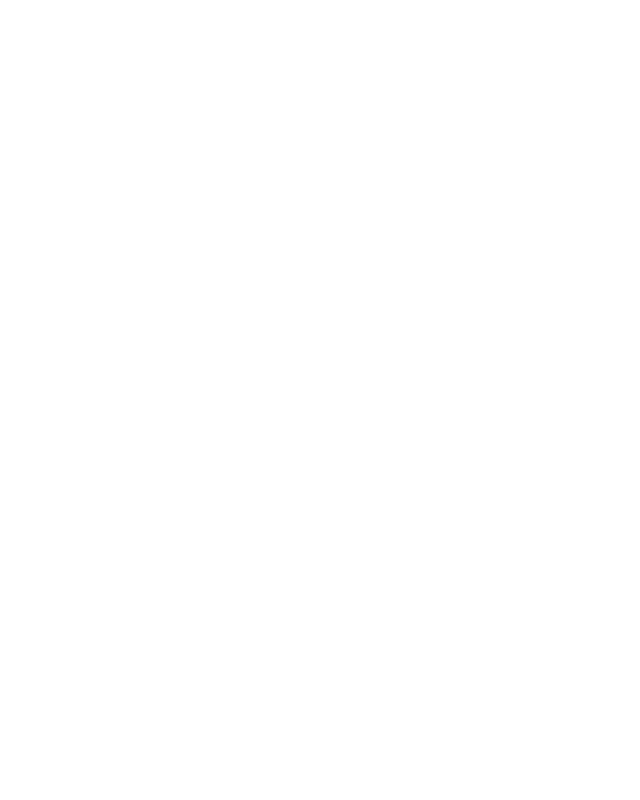
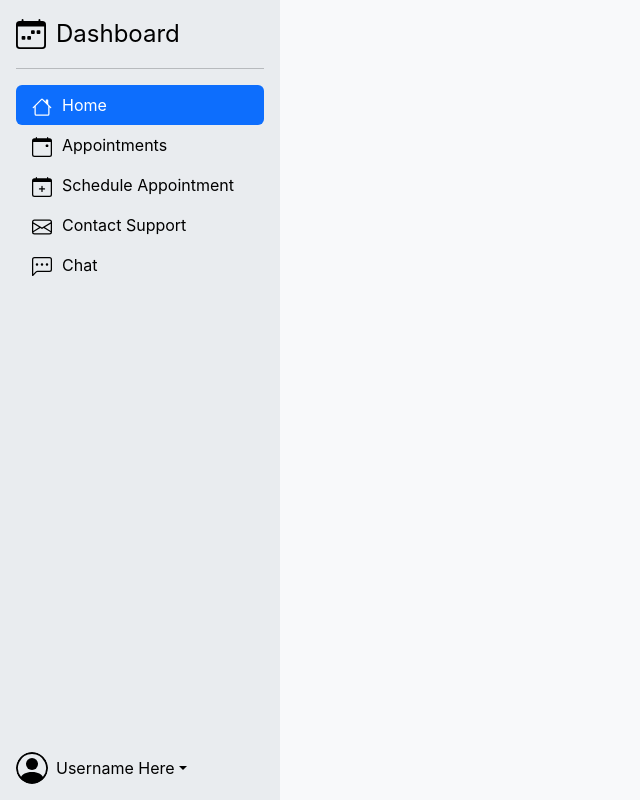
Before and after one commit to FrancoMLG/Group_31, a React (Create React App) app in the folder client/: page /userhome in a window 1280 px wide. Before the commit this address had no page. Shown: the whole page, without its empty margins (0-640 px from the left). Built offline with nearby package versions, Linux system fonts and the light colour scheme.

Commit message:
expanded sidebar functionality to appointments page

```diff
--- a/client/src/App.js
+++ b/client/src/App.js
@@ -3,8 +3,9 @@
 import SignupForm from "./components/Auth/signup";
 import SigninForm from "./components/Auth/signin";
 import Navbar from "./components/navbar";
-import Userhome from "./components/dashboards/user/userhome";
-import Techhome from "./components/dashboards/tech/techhome";
+import UserHome from "./components/dashboards/user/userhome";
+import UserAppointments from "./components/dashboards/user/userappts";
+import TechHome from "./components/dashboards/tech/techhome";
 import AdminDash from "./components/dashboards/admin/adminhome";
 
 function App() {
@@ -14,9 +15,10 @@
         <Route path="/" element={<Homepage />} />
         <Route path="/signup" element={<SignupForm />} />
         <Route path="/signin" element={<SigninForm />} />
-        <Route path="/userdash" element={<Userhome />} />
-        <Route path="/techdash" element={<Techhome />} />
-        <Route path="/admindash" element={<AdminDash />} />
+        <Route path="/userhome" element={<UserHome />} />
+        <Route path="/userappts" element={<UserAppointments />} />
+        <Route path="/techhome" element={<TechHome />} />
+        <Route path="/adminhome" element={<AdminDash />} />
       </Routes>
     </BrowserRouter>
   );
--- a/client/src/components/dashboards/user/user_sidebar.js
+++ b/client/src/components/dashboards/user/user_sidebar.js
@@ -1,12 +1,15 @@
 import React, { useEffect } from "react";
 import "./user_sidebar.css";
+import {useNavigate} from "react-router-dom";
 
 export default function UserSideBar({ activeLinkId }) {
+  const navigate = useNavigate();
+
   useEffect(() => {
     const activeLink = document.getElementById(activeLinkId);
     if (activeLink) {
       activeLink.classList.add("active");
-      activeLink.classList.toggle("link-body-emphasis");
+      activeLink.classList.remove("link-body-emphasis");
       activeLink.setAttribute("aria-current", "page");
     }
   }, [activeLinkId]);
@@ -25,7 +28,7 @@
       <hr />
       <ul className="nav nav-pills flex-column mb-auto">
         <li className="nav-item">
-          <a href="#" id="home-link" className="nav-link link-body-emphasis">
+          <a href="#" id="home-link" className="nav-link link-body-emphasis" onClick={() => navigate("/userhome")}>
             <img
               className="padded-img"
               src={`${process.env.PUBLIC_URL}/images/house.svg`}
@@ -36,7 +39,7 @@
           </a>
         </li>
         <li>
-          <a href="#" id="appointments-link" className="nav-link link-body-emphasis">
+          <a href="#" id="appointments-link" className="nav-link link-body-emphasis" onClick={() => navigate("/userappts")}>
             <img
               className="padded-img"
               src={`${process.env.PUBLIC_URL}/images/calendar-event.svg`}
@@ -47,7 +50,7 @@
           </a>
         </li>
         <li>
-          <a href="#" id="schedule-link" className="nav-link link-body-emphasis">
+          <a href="#" id="schedule-link" className="nav-link link-body-emphasis" onClick={() => navigate("/userappts")}>
             <img
               className="padded-img"
               src={`${process.env.PUBLIC_URL}/images/calendar-plus.svg`}
--- /dev/null
+++ b/client/src/components/dashboards/user/userappts.js
@@ -0,0 +1,16 @@
+import "bootstrap/dist/css/bootstrap.min.css";
+import "bootstrap/dist/js/bootstrap.bundle.min.js";
+import { Link, useNavigate } from "react-router-dom";
+import React, { useEffect, useRef } from "react";
+import UserSideBar from "./user_sidebar";
+import "./userappts.css";
+
+export default function UserAppointments() {
+  const activeLinkId = "appointments-link";
+
+  return (
+    <div className="container-fluid bg-body-tertiary vh-100 d-flex flex-column no-padding">
+      <UserSideBar activeLinkId={activeLinkId} />
+    </div>
+  );
+}
--- a/client/src/components/homepage.js
+++ b/client/src/components/homepage.js
@@ -77,7 +77,7 @@
             <button
               type="button"
               className="btn btn-outline-secondary btn-sm px-4 me-md-2"
-              onClick={() => navigate("/userdash")}>
+              onClick={() => navigate("/userhome")}>
               To User Dashboard
             </button>
           </div>
@@ -98,7 +98,7 @@
             <button
               type="button"
               className="btn btn-outline-secondary btn-sm px-4 me-md-2"
-              onClick={() => navigate("/techdash")}>
+              onClick={() => navigate("/techhome")}>
               To Technician Dashboard
             </button>
           </div>
@@ -118,7 +118,7 @@
             <button
               type="button"
               className="btn btn-outline-secondary btn-sm px-4 me-md-2"
-              onClick={() => navigate("/admindash")}>
+              onClick={() => navigate("/adminhome")}>
               To Admin Dashboard
             </button>
           </div>
```
Also changed, not shown: client/src/components/dashboards/user/userappts.css (added).
